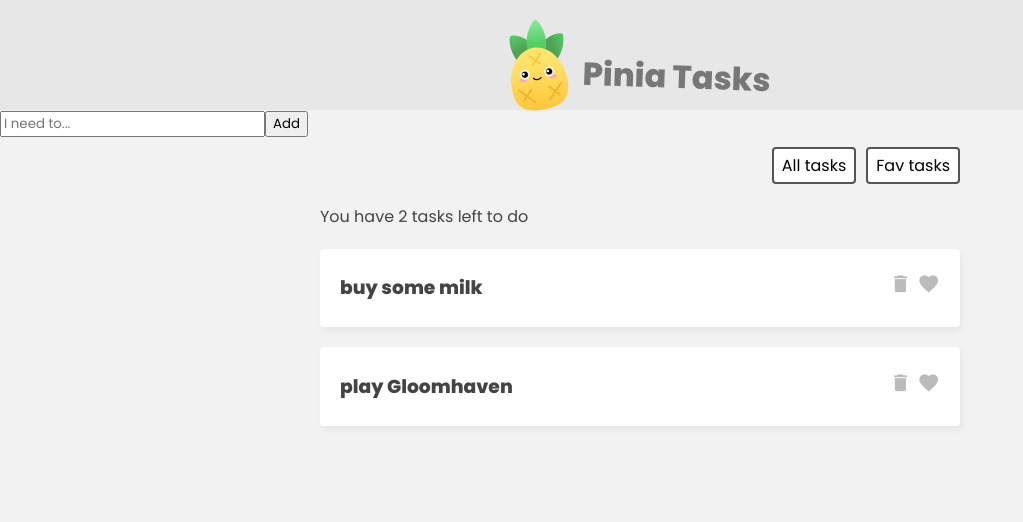
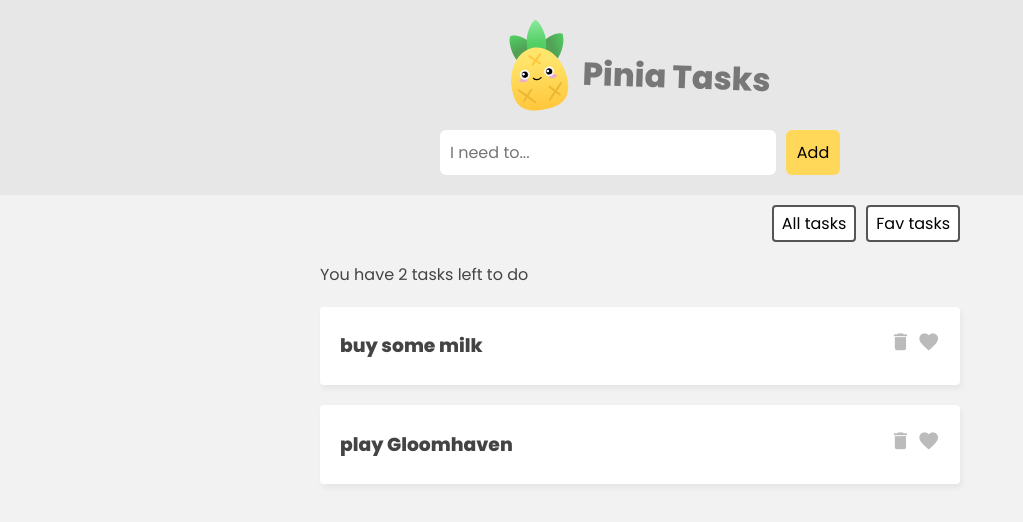
Before and after one commit to luacooli/pinia-tasks, a Vue app: page / in a window 1280 px wide. Shown: the top 522 px of the page, without its empty margins (0-1023 px from the left). Built offline with nearby package versions, Linux system fonts and the light colour scheme.

Commit message:
feat: actions favCount and total

```diff
--- a/src/assets/main.css
+++ b/src/assets/main.css
@@ -74,5 +74,35 @@
   border-radius: 4px;
   padding: 4px 8px;
   cursor: pointer;
+  font-size: 0.8em;
   font-size: 1em;
 }
+
+/* new task form */
+.new-task-form {
+  background: #e7e7e7;
+  padding: 20px 0;
+}
+form {
+  max-width: 400px;
+  margin: 0 auto;
+  display: grid;
+  grid-template-columns: 3fr 1fr;
+  gap: 10px;
+}
+form button {
+  background: #ffd859;
+  border: 0;
+  padding: 10px;
+  font-family: "Poppins";
+  border-radius: 6px;
+  cursor: pointer;
+  font-size: 1em;
+}
+form input {
+  border: 0;
+  padding: 10px;
+  border-radius: 6px;
+  color: #555;
+  font-size: 1em;
+}
--- a/src/components/TaskDetails.vue
+++ b/src/components/TaskDetails.vue
@@ -2,14 +2,22 @@
   <div class="task">
     <h3>{{ task.title }}</h3>
     <div class="icons">
-      <i class="material-icons">delete</i>
+      <i class="material-icons" @click="taskStore.deleteTask(task.id)">
+        delete
+      </i>
       <i class="material-icons">favorite</i>
     </div>
   </div>
 </template>
 
 <script>
+import { useTaskStore } from "../stores/TaskStore";
 export default {
   props: ["task"],
+  setup() {
+    const taskStore = useTaskStore();
+
+    return { taskStore };
+  },
 };
 </script>
--- a/src/stores/TaskStore.js
+++ b/src/stores/TaskStore.js
@@ -25,5 +25,15 @@
     addTask(task) {
       this.tasks.push(task);
     },
+    deleteTask(id) {
+      this.tasks = this.tasks.filter((t) => {
+        return t.id !== id;
+      });
+    },
+    toggleFav(id) {
+      const task = this.tasks.find((t) => t.id === id);
+
+      task.isFav = !task.isFav;
+    },
   },
 });
```
